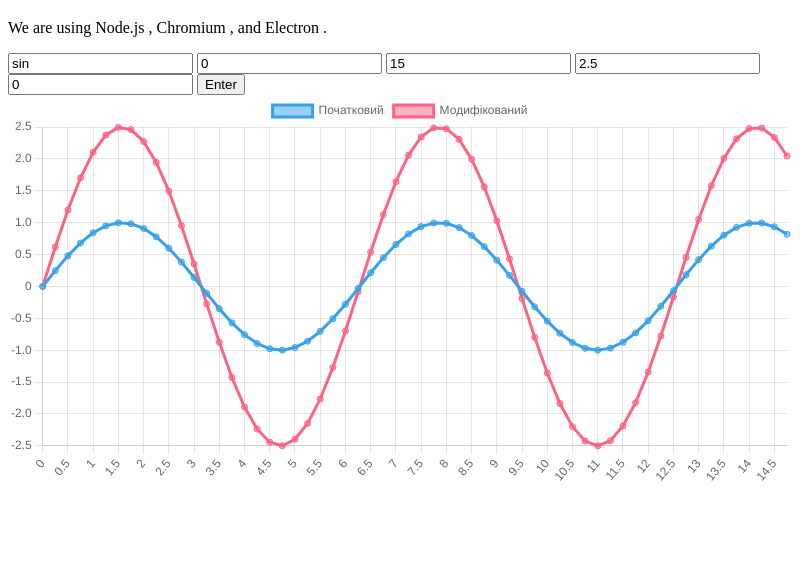
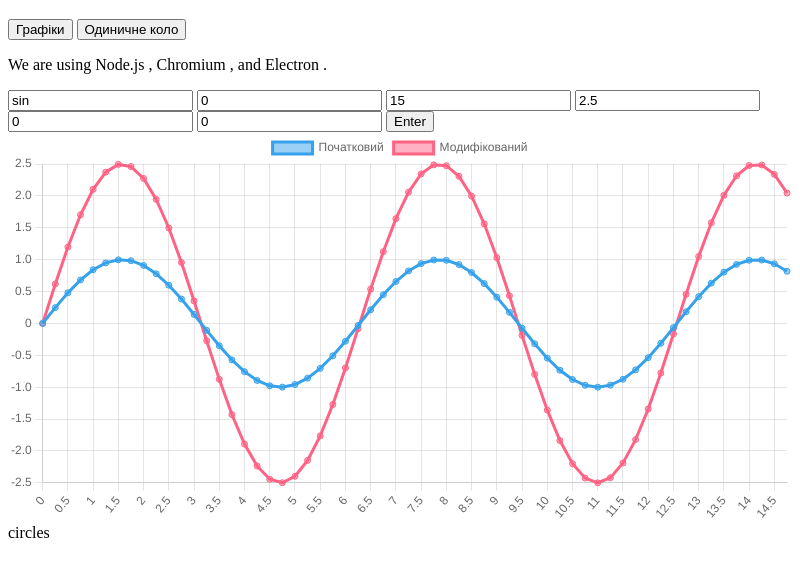
Before and after one commit to salamander-r/school-project, an Electron app: page index.html in a window 800 px wide. Both pictures are taken after a click on the button "Enter". Shown: the part 61-638 px from the top of the page. Drawn offline with nearby package versions, Linux system fonts and the light colour scheme.

Commit message:
added 2 tabs (charts and circle)

```diff
--- a/index.html
+++ b/index.html
@@ -7,18 +7,26 @@
 </head>
 <body>
     <h1>Тренажер з тригонометрії</h1>
+    <button id="showCharts">Графіки</button>
+    <button id="showCircle">Одиничне коло</button>
     <p>
         We are using Node.js <span id="node-version"></span>,
         Chromium <span id="chrome-version"></span>,
         and Electron <span id="electron-version"></span>.
     </p>
+    <div id="charts">
         <input type="string" name="Functions" id="Functions" placeholder="Functions" value="sin" />
         <input type="number" name="x0" id="x0" placeholder="x0" value="0" />
         <input type="number" name="xn" id="xn" placeholder="xn" value="15" />
         <input type="number" name="a" id="a" placeholder="a" value="2.5" />
         <input type="number" name="deltaX" id="deltaX" placeholder="Зміщення по осі Х" value="0" />
+        <input type="number" name="deltaY" id="deltaY" placeholder="Зміщення по осі Y" value="0" />
         <button id="submit">Enter</button>
         <canvas id="myChart"></canvas>
+    </div>
+    <div id="circle">
+        circles
+    </div>
     <script src="https://cdnjs.cloudflare.com/ajax/libs/Chart.js/4.4.1/chart.umd.js"></script>
     <script src="./renderer.js"></script>
 </body>
--- a/renderer.js
+++ b/renderer.js
@@ -1,3 +1,17 @@
+const chartsSection = document.getElementById('charts');
+const circleSection = document.getElementById('circle');
+const showChartsButton = document.getElementById('showCharts');
+const showCircleButton = document.getElementById('showCircle');
+showChartsButton.onclick = () => {
+    chartsSection.style.display = 'block';
+    circleSection.style.display = 'none';
+}
+
+showCircleButton.onclick = () => {
+    chartsSection.style.display = 'none';
+    circleSection.style.display = 'block';
+}
+
 const ctx = document.getElementById('myChart');
 const button = document.getElementById('submit');
 let sinChart = null;
@@ -11,6 +25,7 @@ const handleClick = () => {
     const xn = parseInt(document.getElementById('xn').value);
     const A = parseFloat(document.getElementById('a').value) || 1;
     const deltaX = parseInt(document.getElementById('deltaX').value);
+    const deltaY = parseInt(document.getElementById('deltaY').value);
 
     function Choice(x) {
         const mathFunctions = Functions;
@@ -27,7 +42,7 @@ const handleClick = () => {
 
     const points = [];
     for (let x = x0; x < xn; x += 0.25) {
-        points.push({ x: `${x}`, y: `${Choice(x + deltaX) * A}` });
+        points.push({ x: `${x}`, y: `${Choice(x + deltaX) * A + deltaY}` });
     }
 
     const initialPoints = [];
```
Lines whose indentation alone changed are shown as unchanged.
